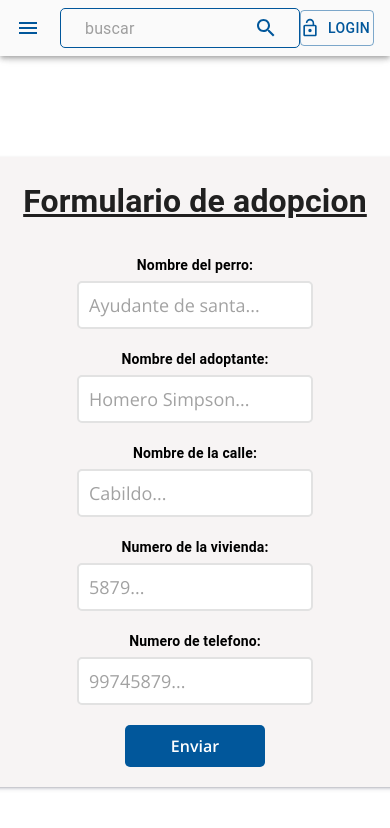
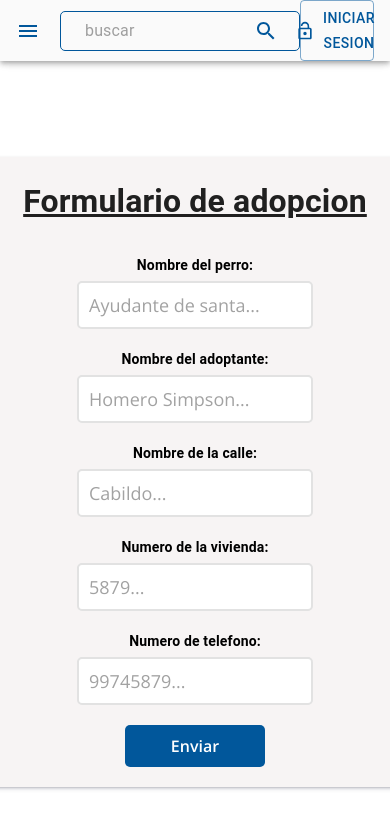
Before and after one commit to gabisauriorex/Adoptame_Front, a React (Vite) app in the folder client/: page /adopta in a window 390 px wide. Shown: the top 828 px of the page. Built offline with nearby package versions, Linux system fonts and the light colour scheme.

Commit message:
search bar , falta navbar por 3era vez que lo voy arreglar ARTOOO

```diff
--- a/client/src/common/Account/Login.jsx
+++ b/client/src/common/Account/Login.jsx
@@ -30,7 +30,6 @@ export default function Login() {
     loginWithRedirect,
     logout,
     isLoading,
-    returnTo,
     isAuthenticated,
     getAccessTokenSilently,
 
@@ -53,7 +52,7 @@ export default function Login() {
             onClick={() => loginWithRedirect()}
             startIcon={<LockOpen/>}
           >
-            Login
+           Iniciar Sesion
           </Button> )
       }
        {(isAuthenticated && user.email_verified===false)&&
@@ -98,7 +97,7 @@ export default function Login() {
               <IconButton>
                 <FontAwesomeIcon icon={faUser} />
               </IconButton>
-              <Typography variant='body1' textAlign="center" >Profile</Typography>
+              <Typography variant='body1' textAlign="center" >Perfil</Typography>
              </MenuItem>
 
             <MenuItem onClick={() =>logoutWithRedirect()}>
@@ -107,7 +106,8 @@ export default function Login() {
                 <IconButton>
                   <FontAwesomeIcon icon={faLock} />
                 </IconButton>
-                Logout</Typography>
+                Cerrar Sesion
+                </Typography>
             </MenuItem>
 
             </Menu>
--- /dev/null
+++ b/client/src/common/Account/LoginButton.jsx
@@ -0,0 +1,12 @@
+import React from "react";
+import { useAuth0 } from "@auth0/auth0-react";
+
+const LoginButton = () => {
+    const { loginWithRedirect } = useAuth0();
+
+    //loginWithRedirect();
+
+    return <button onClick={() => loginWithRedirect()}>Log In</button>;
+};
+
+export default LoginButton;
--- a/client/src/common/NavBar/NavBar.jsx
+++ b/client/src/common/NavBar/NavBar.jsx
@@ -14,10 +14,12 @@ import ChevronRightIcon from '@mui/icons-material/ChevronRight';
 import ListItem from '@mui/material/ListItem';
 import {ListItemButton,ListItemIcon,ListItemText,Divider,IconButton,Button, Container} from '@mui/material';
 import patita from '../../Images/patita.ico'
+import LoginButton from '../Account/LoginButton';
 //=======================
 import SearchBar from '../SearchBar/SearchBar';
 import Login from '../Account/Login';
 import {Link} from "react-router-dom";
+import { useAuth0 } from "@auth0/auth0-react";
 import './NavBar.css'
 
 
@@ -50,6 +52,7 @@ const DrawerHeader = styled('div')(({ theme }) => ({
 
 export default function NavBar() {
   const theme = useTheme();
+  const { isAuthenticated, loginWithRedirect } = useAuth0()
   const [open, setOpen] = useState(false);
 
   const handleDrawerOpen = () => {
@@ -98,11 +101,11 @@ const arrayNav2=[
   path:'/createUsuario',
   icon:  <GroupAdd/>
 }
-,
-{ name:'login',
-  path:'/Login',
+/* ,
+{ name:'Iniciar sesion',
+  path: '/login',
   icon:  <Lock/>
-}
+} */
 ]
 
   return (
@@ -118,7 +121,7 @@ const arrayNav2=[
               onClick={handleDrawerOpen}
               sx={{ mr: 1, ...(open && { display: 'none' }) }}
             >
-              <MenuIcon sx={{ color: '#01579b' }} />
+               <MenuIcon sx={{ color: '#01579b' }} />
             </IconButton>
             <Typography
               variant="h6"
@@ -126,18 +129,17 @@ const arrayNav2=[
               sx={{ display: { xs: 'none', sm: 'block', textDecoration: "none", color: "black" } }}
               className={theme.typography}
               component={Link}
-              to="/"
-            >
-              Adoptame
-            <img src={patita} width="30px" height="30px" className='margenIzquierdo' />
+              to="/home"
+            >Adoptame
+            <img src='./src/Images/patita.ico' width="30px" height="30px" className='margenIzquierdo' />
 
             </Typography>
 
             <Box sx={{ flexGrow: 1 }}>
              <SearchBar />
             </Box>
-              <Login/>
-         </Toolbar>
+            <Login/>
+          </Toolbar>
 
       </AppBar>
       <Drawer
@@ -162,7 +164,7 @@ const arrayNav2=[
         </DrawerHeader>
         <Divider />
        <List>
-        {arrayNav.map((item, index) => (
+        {arrayNav.map((item) => (
             <ListItem key={item.name}   >
               <ListItemButton  component={Link} to={item.path}>
                  <ListItemIcon  >
@@ -174,7 +176,7 @@ const arrayNav2=[
             </ListItem>
           ))}
          <Divider/>
-          {arrayNav2.map((item2,index) => (
+          {arrayNav2.map((item2) => (
             <ListItem key={item2.name} disablePadding>
               <ListItemButton component={Link} to={item2.path}>
                 <ListItemIcon>
--- a/client/src/components/Auth0/ProtectLogin.jsx
+++ b/client/src/components/Auth0/ProtectLogin.jsx
@@ -2,17 +2,17 @@ import { Navigate } from 'react-router-dom'
 import { useAuth0 } from '@auth0/auth0-react';
 import {Notify} from '../Notificacion/Notify'
 const ProtectLogin = ({ children }) => {
-    const {isAuthenticated,loginWithRedirect} = useAuth0()
+    const {isAuthenticated,loginWithRedirect,loginWithPopup} = useAuth0()
     console.log(isAuthenticated)
     if (isAuthenticated) return children;
 
     else
     {
-        Notify('info', "Debe estar logueado para poder ingresar", 'botton-end', 4000)
+        Notify('info', "Debe estar logueado para poder ingresar", 'botton-end', 2000)
 
         setTimeout(()=>{
             loginWithRedirect();
-        },3000)
+        },2000)
 
     }
 
--- a/client/src/components/Filtres/Filtres.css
+++ b/client/src/components/Filtres/Filtres.css
@@ -1,5 +1,5 @@
 
-.container {
+/* .container {
     display: 'flex';
     flex-direction: 'row';
     flex-wrap: nowrap;
@@ -9,5 +9,34 @@
 }
 .color_title{
     color: #0277bd;
-/*     color: #0f4d71; */
+
 }
+
+ */
+
+
+ .container {
+     display: flex;
+     flex-direction: row;
+     flex-wrap: wrap;
+     /* Modificado para que los elementos se envuelvan en filas nuevas */
+     justify-content: center;
+     align-items: center;
+     padding: 10px;
+     /* Agregado un padding para separar los elementos del borde de la ventana */
+ }
+
+ .color_title {
+     color: #0277bd;
+ }
+
+ @media (max-width: 768px) {
+
+     /* Estilos adicionales para pantallas con un ancho máximo de 768px */
+     .container {
+         flex-direction: column;
+         /* Cambiar a una dirección de columna para que los elementos se apilen verticalmente */
+         padding: 5px;
+         /* Reducir el padding para que los elementos se ajusten mejor en la pantalla */
+     }
+ }
```
